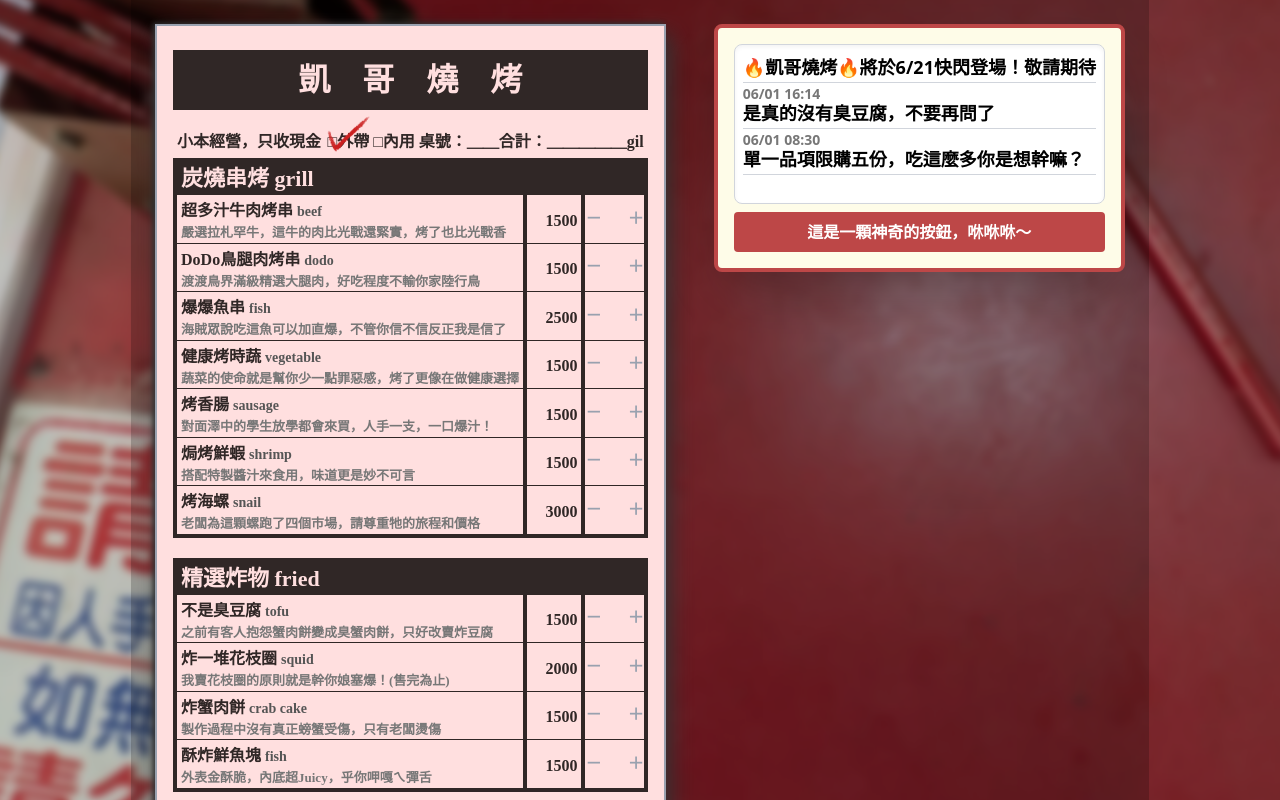
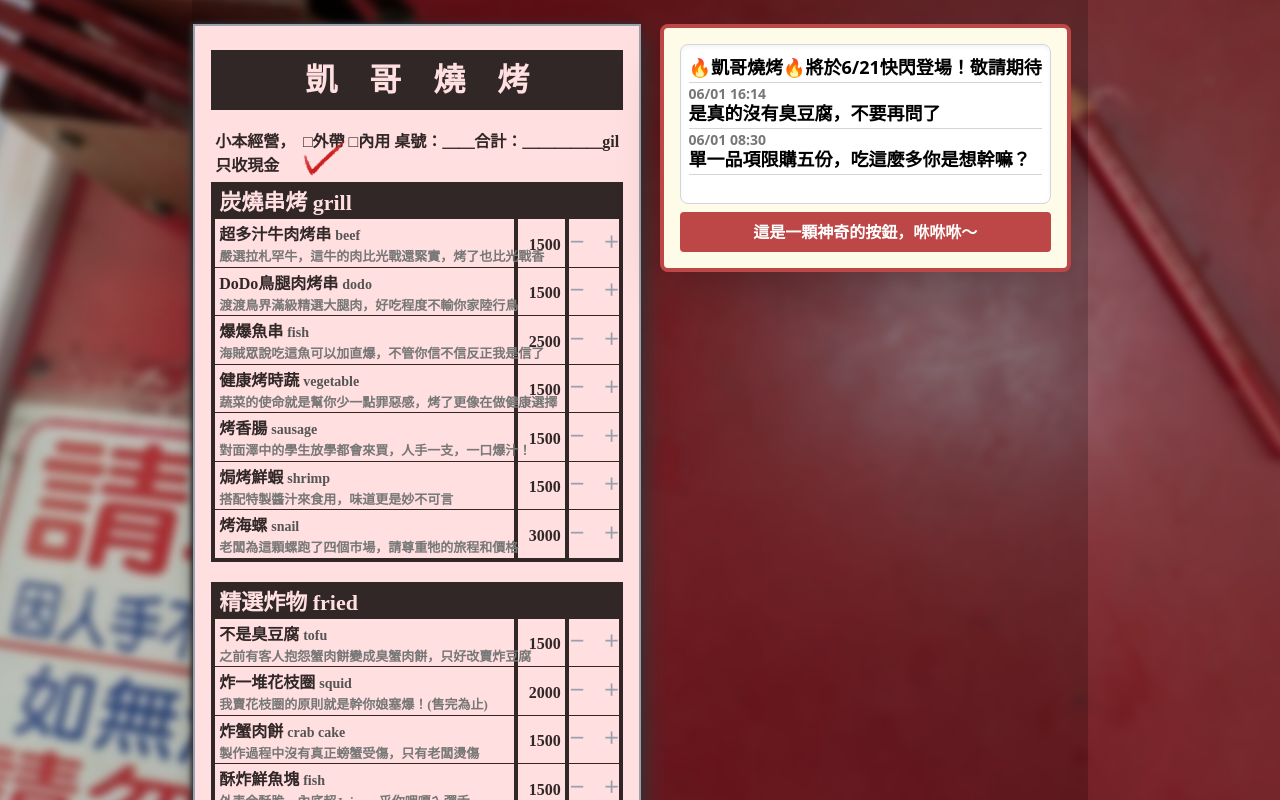
Before and after one commit to kadice/nightmarket-menu, a Vue app: page / in a window 1280 px wide. Shown: the top 800 px of the page. Built offline with nearby package versions, Linux system fonts and the light colour scheme.

Commit message:
調整手機排版

```diff
--- a/src/App.vue
+++ b/src/App.vue
@@ -27,11 +27,11 @@
             class="image-bg fixed inset-0 -z-1 w-full min-h-screen bg-fixed bg-contain bg-center bg-[url('/image/bg-real.jpg')] blur-[4px] scale-180">
         </div>
 
-        <div class="min-w-[56rem] min-h-screen bg-black/20 flex justify-center">
+        <div class="w-full md:w-[56rem] md:min-w-[56rem] min-h-screen bg-black/20 md:flex justify-center">
 
             <!-- MENU -->
             <div
-                class="menu min-w-[28rem] h-fit px-4 py-6 m-6 border-2 border-gray-400 font-bold bg-[var(--sheet-color)] text-[var(--ink-color)]">
+                class="menu min-w-[28rem] w-[28rem] h-fit px-4 py-6 m-6 mx-auto border-2 border-gray-400 font-bold bg-[var(--sheet-color)] text-[var(--ink-color)]">
 
                 <!-- 標題區 -->
                 <div class="grid gap-y-3 mb-1">
@@ -108,8 +108,8 @@
             </div>
 
             <!-- 工具箱 -->
-            <div class="p-4" v-if="printMode == false">
-                <div class="bg-yellow-50 border-4 border-[#bd4747] rounded-lg shadow-2xl flex flex-col gap-2 p-4 m-2">
+            <div class="max-w-[28rem] mx-auto md:p-4 mt-2 mb-8" v-if="printMode == false">
+                <div class="bg-yellow-50 border-4 border-[#bd4747] rounded-lg shadow-2xl flex flex-col gap-2 p-4">
                     <!-- 公告 -->
                     <div
                         class="notice w-full h-40 p-2 bg-white text-black font-semibold rounded-lg shadow-inner border border-gray-300 overflow-y-auto whitespace-pre-wrap leading-relaxed text-[18px] divide-y divide-gray-300">
```
